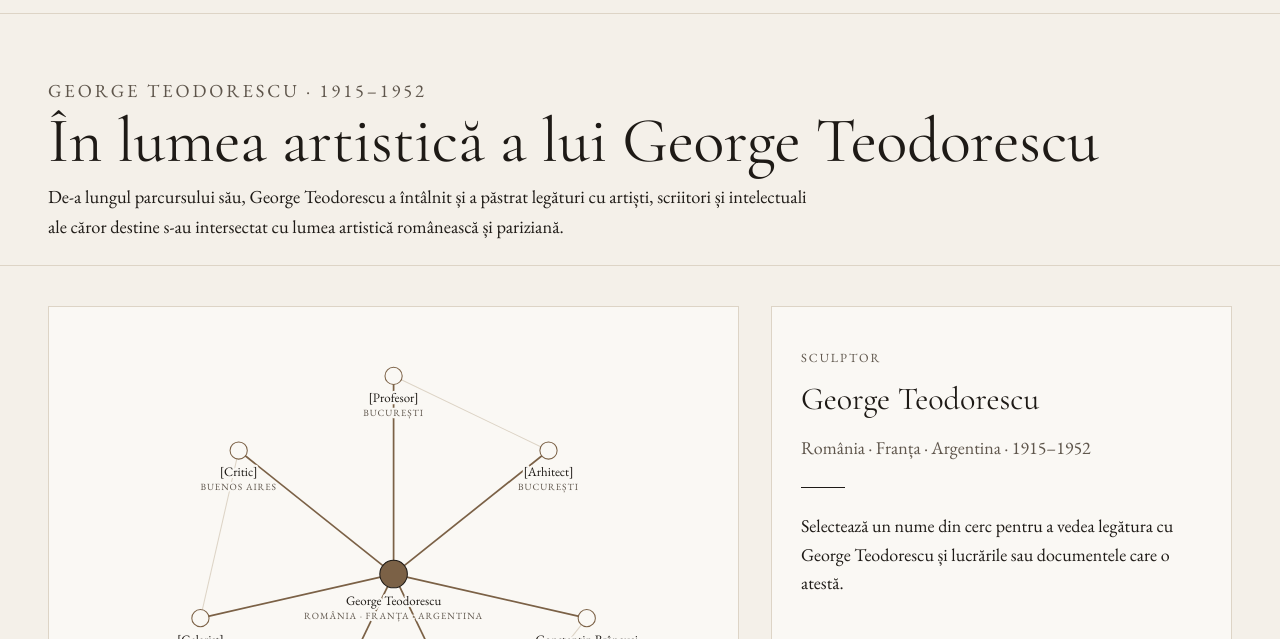
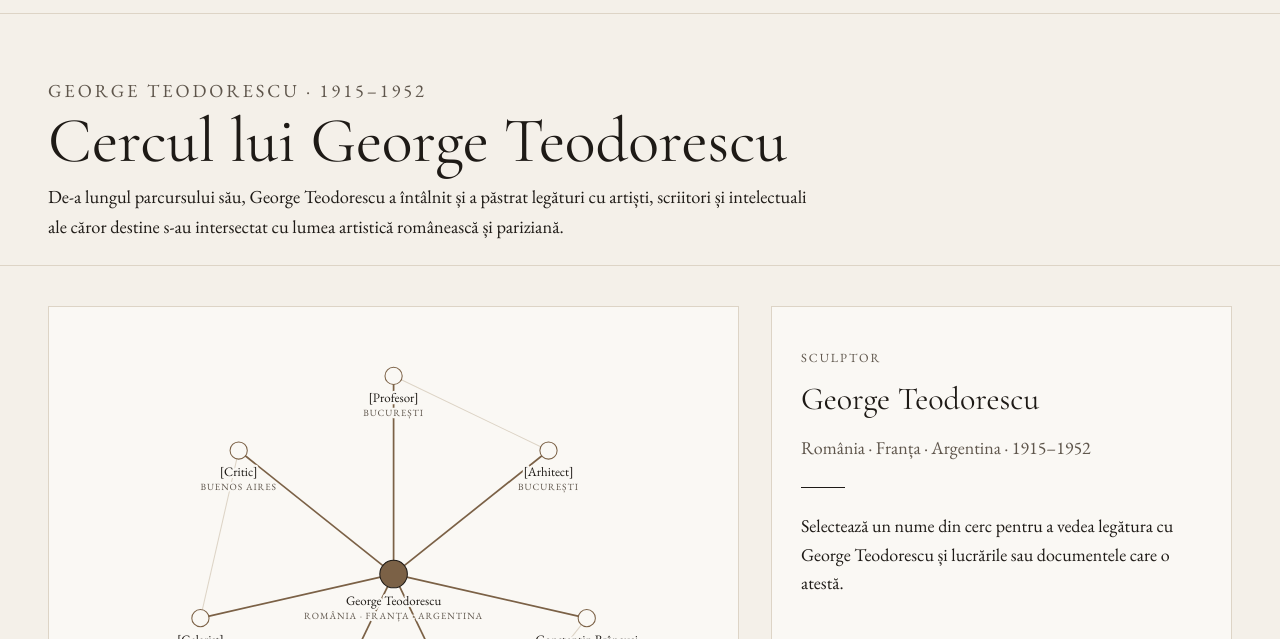
Before and after one commit to CrocoDealu/george-teodorescu-landing, a plain HTML site: page circle.html in a window 1280 px wide. Shown: the part 161-800 px from the top of the page. Drawn offline with nearby package versions, Linux system fonts and the light colour scheme.

Commit message:
Redenumește secțiunea Cercul lui George Teodorescu

```diff
--- a/circle.html
+++ b/circle.html
@@ -5,7 +5,7 @@
 <meta name="viewport" content="width=device-width, initial-scale=1">
 <!-- remove at launch, when placeholders are replaced -->
 <meta name="robots" content="noindex">
-<title>În lumea artistică a lui George Teodorescu · George Teodorescu</title>
+<title>Cercul lui George Teodorescu · George Teodorescu</title>
 <meta name="description" content="De-a lungul parcursului său, George Teodorescu a întâlnit și a păstrat legături cu artiști, scriitori și intelectuali ale căror destine s-au intersectat cu lumea artistică românească și pariziană.">
 <link rel="preconnect" href="https://fonts.googleapis.com">
 <link rel="preconnect" href="https://fonts.gstatic.com" crossorigin>
@@ -35,7 +35,7 @@
 <main>
 <div class="wrap page-head">
   <p class="label muted">George Teodorescu · 1915–1952</p>
-  <h1>În lumea artistică a lui George Teodorescu</h1>
+  <h1>Cercul lui George Teodorescu</h1>
   <p>De-a lungul parcursului său, George Teodorescu a întâlnit și a păstrat legături cu artiști, scriitori și intelectuali ale căror destine s-au intersectat cu lumea artistică românească și pariziană.</p>
 </div>
 <div class="wrap">
```
Also changed, not shown: index.html (+1 -1 lines).
